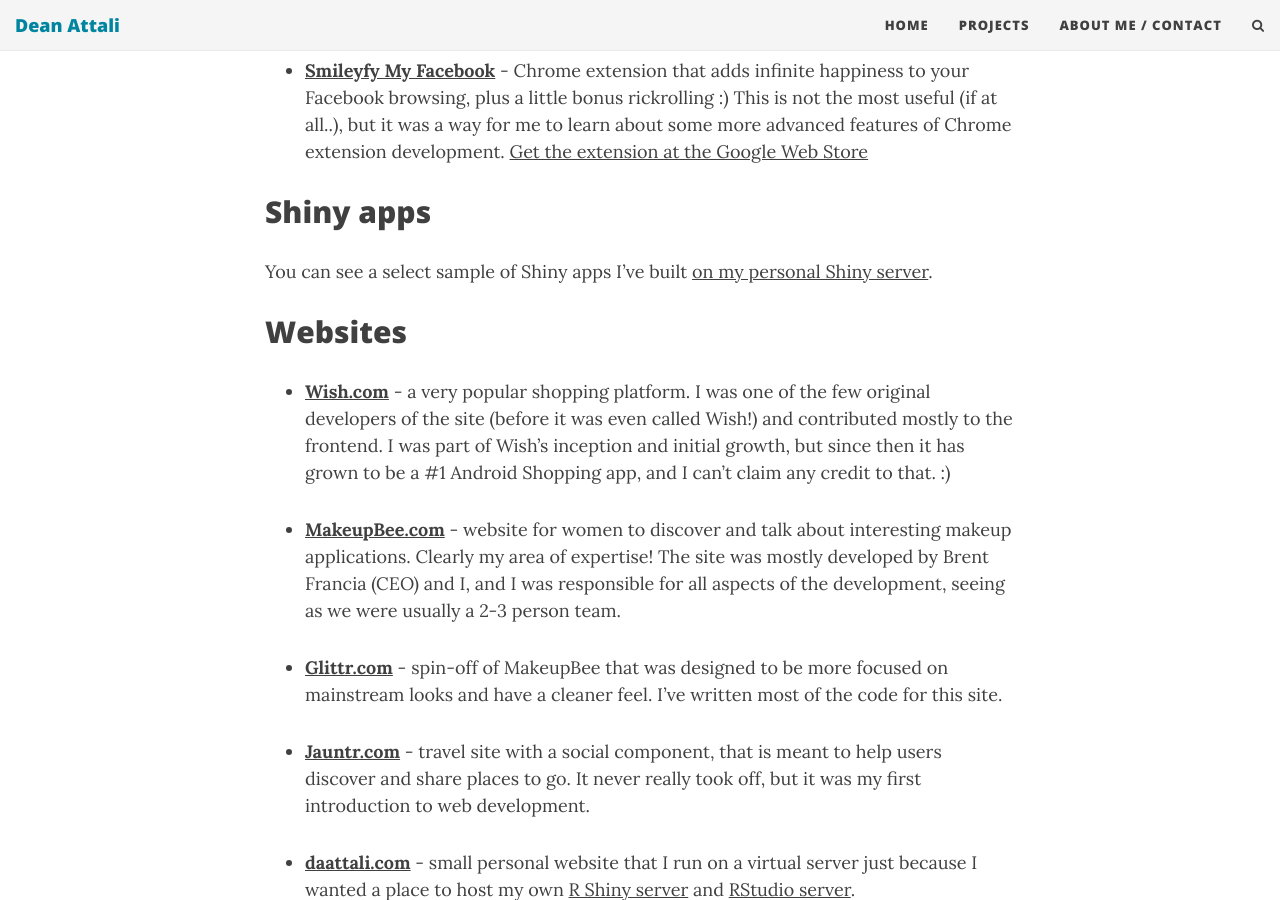
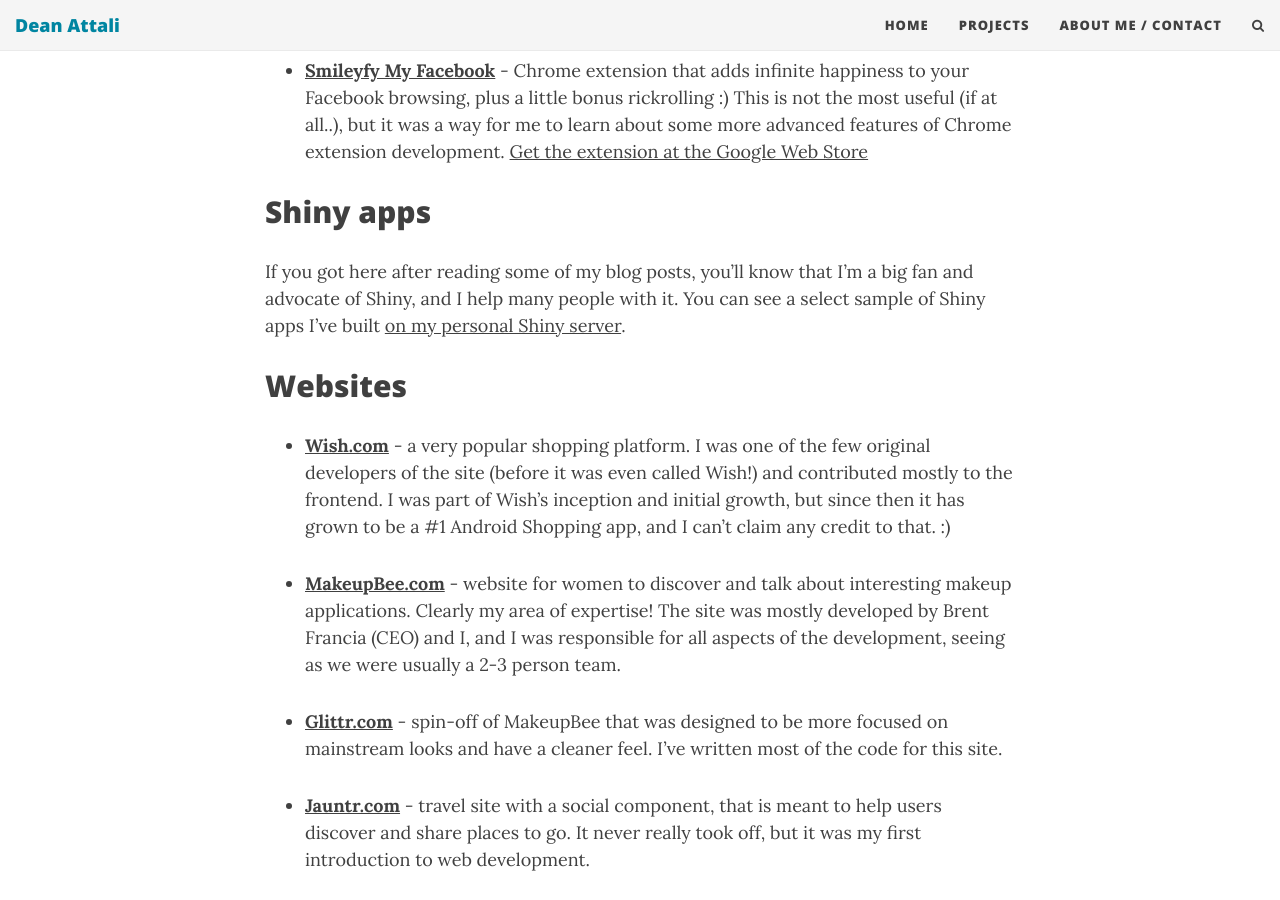
Before and after one commit to daattali/daattali.github.io, a Jekyll site: the page built from projects.md, in a window 1280 px wide and 900 px high, scrolled down 1918 px. Built offline with Jekyll 4.4.1, drawn with Linux system fonts in a browser that asks for light colours; nearby versions of some CDN libraries; comment, search, counter and statistics services are not loaded.

Commit message:
Update projects.md

```diff
--- a/projects.md
+++ b/projects.md
@@ -43,7 +43,7 @@
 
 ## Shiny apps
 
-You can see a select sample of Shiny apps I've built [on my personal Shiny server](http://daattali.com/shiny/).
+If you got here after reading some of my blog posts, you'll know that I'm a big fan and advocate of Shiny, and I help many people with it. You can see a select sample of Shiny apps I've built [on my personal Shiny server](http://daattali.com/shiny/).
 
 ## Websites
 
```
